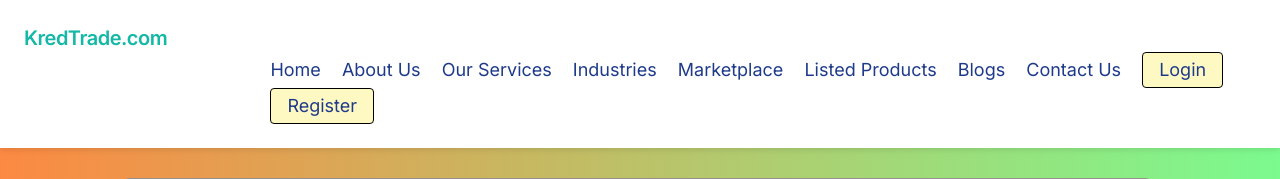
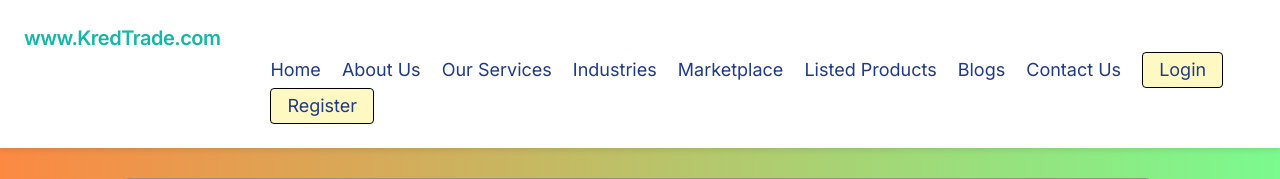
Before and after one commit to Codex-Automation-Key/kredtrade, a Django app: page /contact/ in a window 1280 px wide. Shown: the top 179 px of the page. Run offline with Django 5.2, Linux system fonts and the light colour scheme; some libraries are stand-ins or nearby versions.

Commit message:
Update base.html

```diff
--- a/market/templates/market/base.html
+++ b/market/templates/market/base.html
@@ -93,7 +93,7 @@
         <div class="flex items-center flex-shrink-0 text-teal-500 mr-6">
             <div class="flex items-center flex-shrink-0 text-teal-500 mr-6">
 
-                <a href="https://www.kredtrade.com" class="font-semibold text-xl tracking-tight">KredTrade.com</a>
+                <a href="https://www.kredtrade.com" class="font-semibold text-xl tracking-tight">www.KredTrade.com</a>
 
             </div>
         </div>
```
